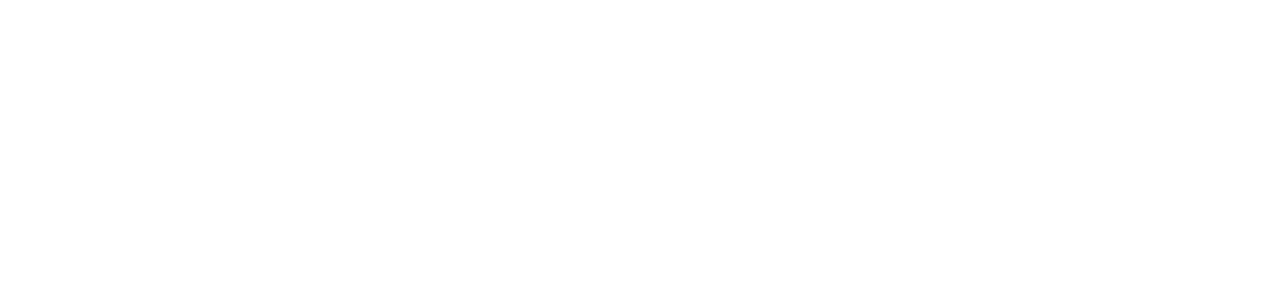
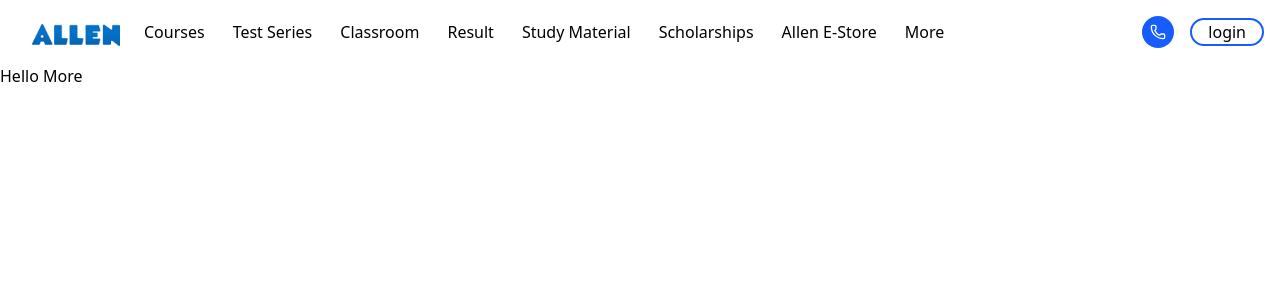
Before and after one commit to ramanraj00/1st-react-page, a React (Vite) app in the folder myapp/: page /Allen/CardPages1 in a window 1280 px wide. Before the commit this address had no page. Shown: the top 300 px of the page. Built offline with nearby package versions, Linux system fonts and the light colour scheme.

Commit message:
Slider Component rendering happend

```diff
--- a/myapp/src/App.jsx
+++ b/myapp/src/App.jsx
@@ -1,6 +1,6 @@
 
 // Layouts
-import { BrowserRouter, Routes, Route } from "react-router-dom";
+import { BrowserRouter, Routes, Route, StaticRouterProvider } from "react-router-dom";
 import Layout from "./layout/layout";
 
 
@@ -15,6 +15,12 @@ import StudyMaterial from "./pages/StudyMaterial.jsx";
 import Scholarships from "./pages/Scholarships.jsx";
 import AllenEstore from "./pages/AllenEstore.jsx";
 import More from "./pages/More.jsx";
+import CardPages1 from "./pages/CardPages1.jsx";
+import CardPages2 from "./pages/CardPages2.jsx";
+import CardPages3 from "./pages/CardPages3.jsx";
+import CardPages4 from "./pages/CardPages4.jsx";
+import CardPages5 from "./pages/CardPages5.jsx";
+
 
 
 
@@ -32,6 +38,11 @@ function App() {
         <Route path="/Allen/Scholarships" element={<Scholarships />} />
          <Route path="/Allen/AllenEstore" element={<AllenEstore/>} />
         <Route path="/Allen/More" element={<More />} />
+        <Route path="/Allen/CardPages1" element={<CardPages1/>}/>
+        <Route path="/Allen/CardPages2" element={<CardPages2/>}/>
+        <Route path="/Allen/CardPages3" element={<CardPages3/>}/>
+        <Route path="/Allen/CardPages4" element={<CardPages4/>}/>
+        <Route path="/Allen/CardPages5" element={<CardPages5/>}/>
         </Route>
       </Routes>
     </BrowserRouter>
--- a/myapp/src/layout/ChampionsCard.jsx
+++ /dev/null
@@ -1 +0,0 @@
-import { ChampionsCard } from "../Data/ChampionsData";
--- /dev/null
+++ b/myapp/src/layout/ChampionsCardlayout.jsx
@@ -0,0 +1,20 @@
+import React from "react";
+import { Link } from "react-router-dom";
+import { ChampionsCard } from "../Data/ChampionsData";
+
+ function ChampionsCardSlider(){
+    return (
+        <div>
+            {ChampionsCard.map((card)=>(
+                <div key={card.id}>
+                <Link to ={card.path}>
+                <img src={card.src} alt={card.alt}/>
+                </Link>
+                <p>{card.alt}</p>
+        </div>
+        ))}
+       </div>
+    );
+}
+
+export default ChampionsCardSlider;
--- a/myapp/src/layout/layout.jsx
+++ b/myapp/src/layout/layout.jsx
@@ -1,6 +1,7 @@
 import { Outlet, useLocation } from "react-router-dom";
 import Navbar from "./Navbar";
 import NoticeBar from "./NoticeBar";
+import ChampionsCardSlider from "./ChampionsCardlayout";
 
 export default function Layout() {
   const { pathname } = useLocation();
@@ -10,6 +11,7 @@ export default function Layout() {
       <Navbar />
       {pathname === "/" && <NoticeBar />}
       <main>
+         {pathname === "/" && <ChampionsCardSlider />}  {/* slider only on home */}
         <Outlet />
       </main>
     </>
--- a/myapp/src/pages/CardPages1.jsx
+++ b/myapp/src/pages/CardPages1.jsx
@@ -0,0 +1,8 @@
+function More(){
+
+    return <div>
+        Hello More
+    </div>
+}
+
+export default More
--- a/myapp/src/pages/CardPages2.jsx
+++ b/myapp/src/pages/CardPages2.jsx
@@ -0,0 +1,8 @@
+function More(){
+
+    return <div>
+        Hello More
+    </div>
+}
+
+export default More
--- a/myapp/src/pages/CardPages3.jsx
+++ b/myapp/src/pages/CardPages3.jsx
@@ -0,0 +1,8 @@
+function More(){
+
+    return <div>
+        Hello More
+    </div>
+}
+
+export default More
--- a/myapp/src/pages/CardPages4.jsx
+++ b/myapp/src/pages/CardPages4.jsx
@@ -0,0 +1,8 @@
+function More(){
+
+    return <div>
+        Hello More
+    </div>
+}
+
+export default More
--- a/myapp/src/pages/CardPages5.jsx
+++ b/myapp/src/pages/CardPages5.jsx
@@ -0,0 +1,8 @@
+function More(){
+
+    return <div>
+        Hello More
+    </div>
+}
+
+export default More
```
